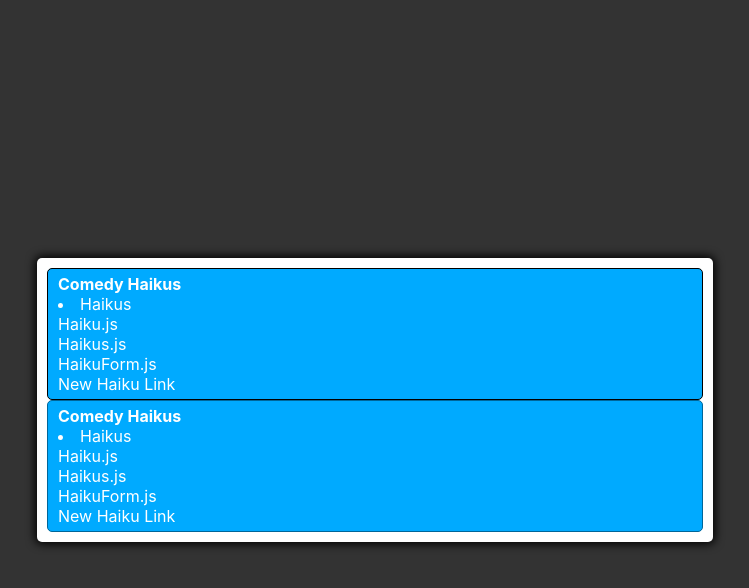
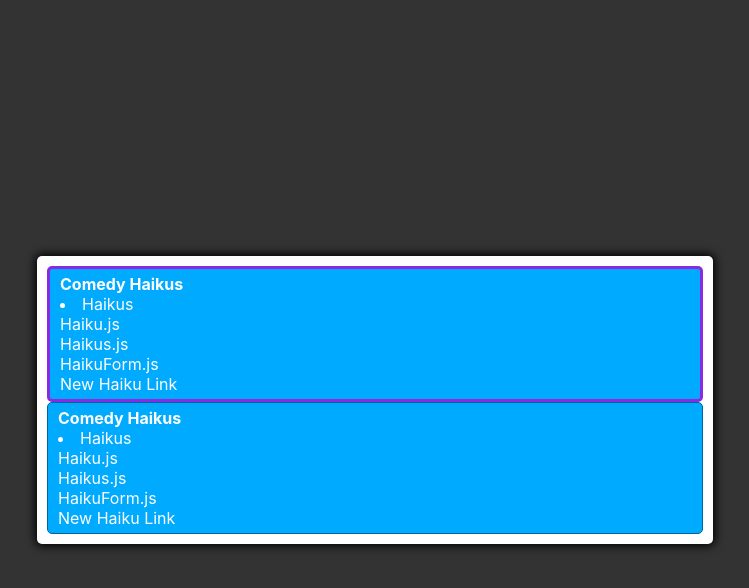
Before and after one commit to MoDaCoder/Haiku_Sandbox_frontend, a React (Create React App) app: page / in a window 1280 px wide. In both pictures the pointer is over the element 568 px from the left and 334 px from the top of the page. Shown: the top 588 px of the page, without its empty margins (193-942 px from the left). Built offline with nearby package versions, Linux system fonts and the light colour scheme.

Commit message:
Added hover effects to buttons.

```diff
--- a/src/App.css
+++ b/src/App.css
@@ -35,5 +35,6 @@ body {
 }
 
 .btn:hover {
-  border-color: black;
+  /* border-color: black; */
+  border: 3px solid blueviolet;
 }
```
